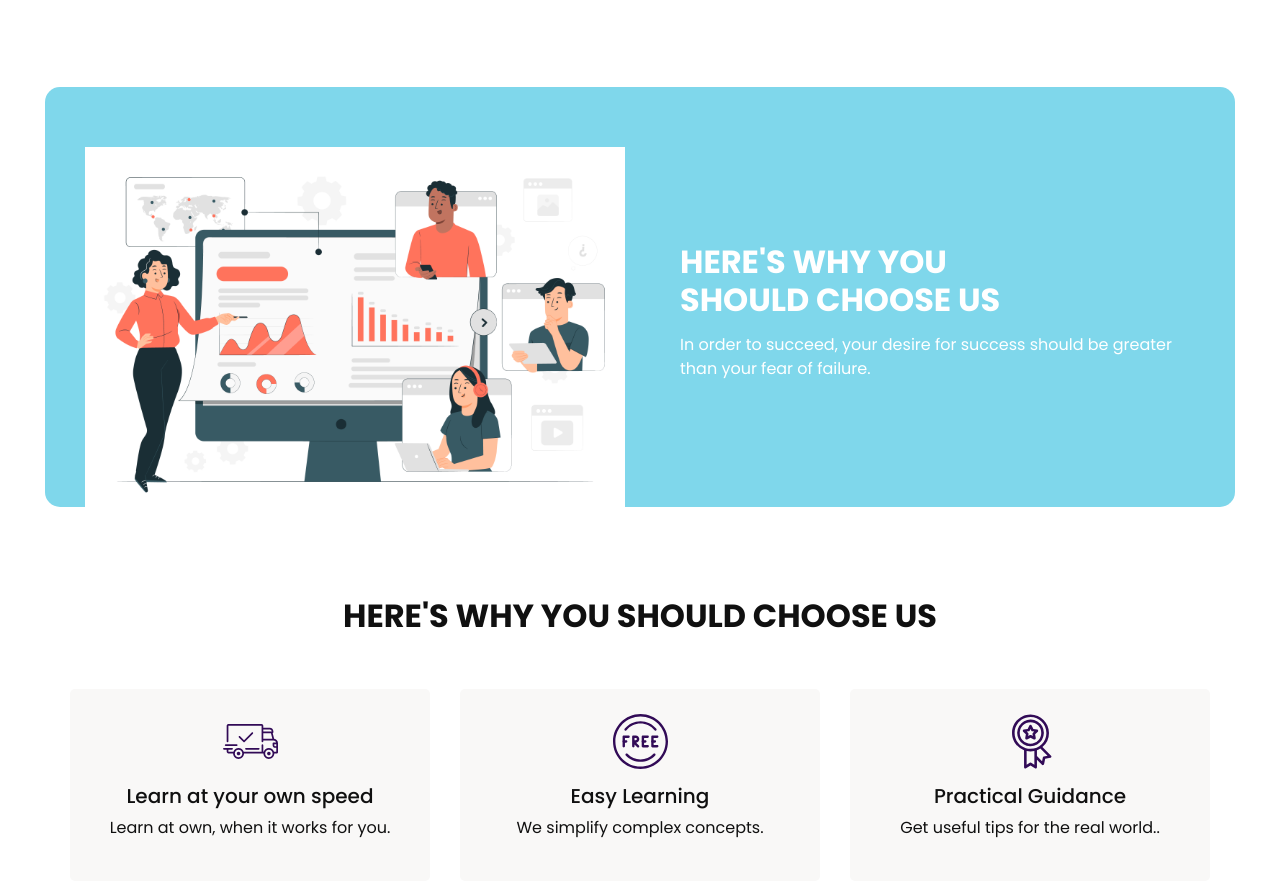
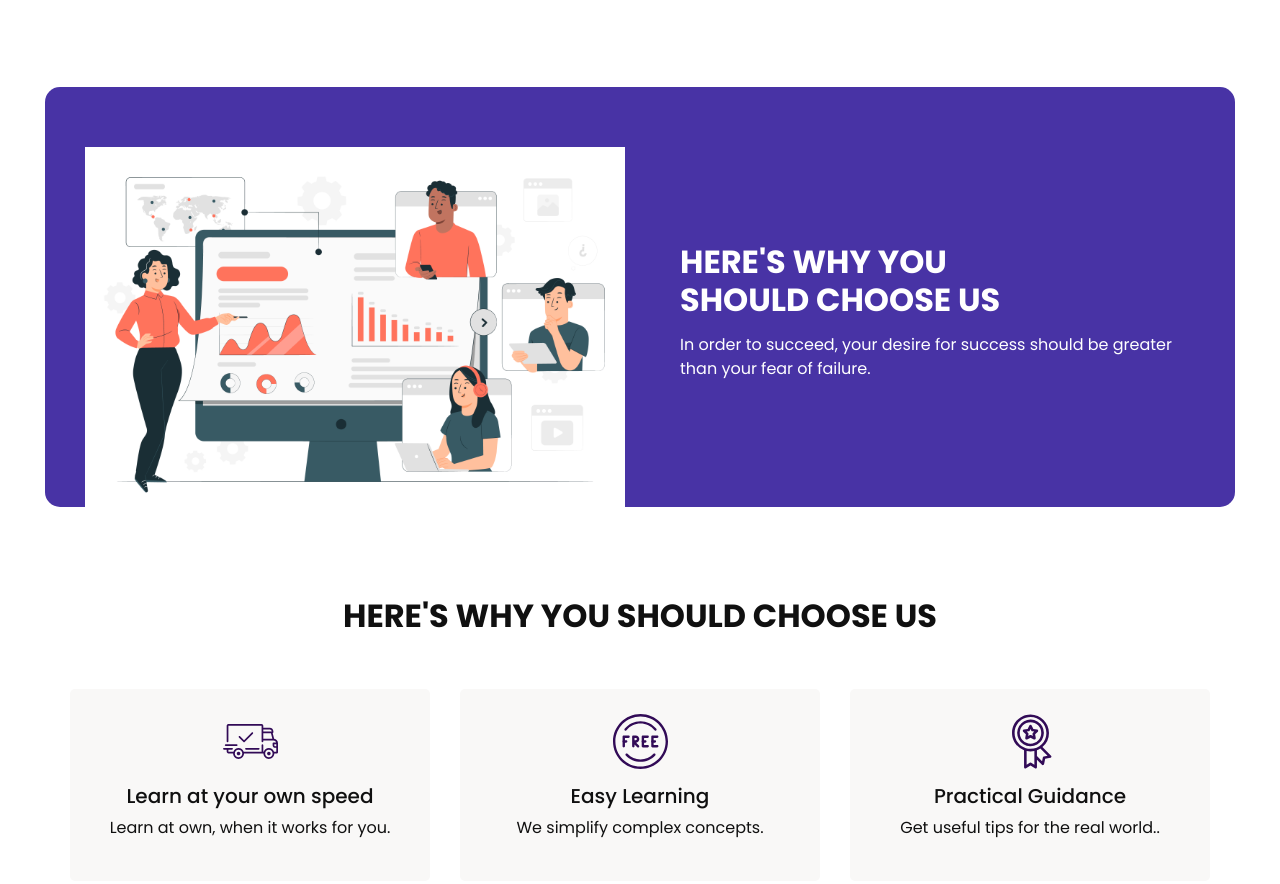
Before and after one commit to sahasra-edu/sahasra-courses, a plain HTML site: page index.html in a window 1280 px wide. Shown: the part 996-1880 px from the top of the page. Drawn offline with nearby package versions, Linux system fonts and the light colour scheme.

Commit message:
Update style.css
styles, colors updated

```diff
--- a/css/style.css
+++ b/css/style.css
@@ -423,7 +423,7 @@ a:focus {
 
 .saving_section .box {
   padding-top: 45px;
-  background-color: #7fd7eb;
+  background-color: #4833a5;
   color: #ffffff;
   border-radius: 15px;
 }
```
